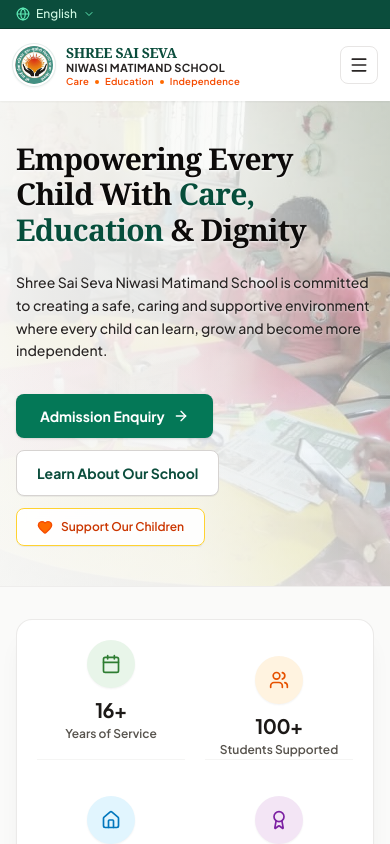
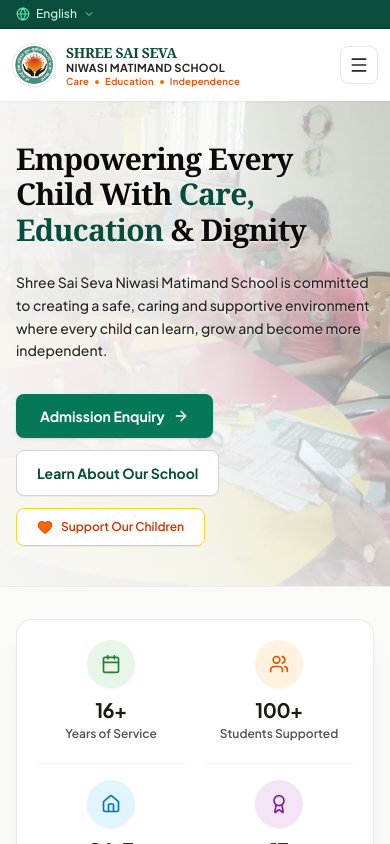
Before and after one commit to CoderShravani/Sai-Seva-School, a React (Vite) app: page / in a window 390 px wide. Shown: the top 844 px of the page. Built offline with nearby package versions, Linux system fonts and the light colour scheme.

Commit message:
Added Trophy icon and updated QuickStats layout

```diff
--- a/src/components/QuickStats.tsx
+++ b/src/components/QuickStats.tsx
@@ -5,7 +5,8 @@
   Home,
   Award,
   BookOpen,
-  Palette
+  Palette,
+  Trophy
 } from 'lucide-react';
 import { useLanguage } from '../context/LanguageContext';
 import { useSchoolData } from '../context/SchoolDataContext';
@@ -51,7 +52,7 @@
       iconColor: 'text-[#C2185B]',
     },
     {
-      icon: Palette,
+      icon: Trophy,
       number: '25+',
       label: language === 'mr' ? 'हस्तकला व कला उपक्रम' : 'Co-curricular Activities',
       circleBg: 'bg-[#E0F2F1]',
@@ -62,11 +63,15 @@
   return (
     <section className="relative -mt-8 z-20 max-w-7xl mx-auto px-4 sm:px-6 lg:px-8">
       <div className="bg-white rounded-2xl sm:rounded-3xl shadow-xl shadow-stone-900/5 border border-stone-200/80 p-5 sm:p-6 lg:p-7">
-        <div className="grid grid-cols-2 md:grid-cols-3 lg:grid-cols-6 gap-5 lg:gap-4 divide-y md:divide-y-0 lg:divide-x divide-stone-100">
+        <div className="grid grid-cols-2 md:grid-cols-3 lg:grid-cols-6 gap-5 lg:gap-4 lg:divide-x divide-stone-100">
           {stats.map((stat, idx) => (
             <div
               key={idx}
-              className={`flex flex-col items-center text-center px-2 ${idx > 0 ? 'pt-4 md:pt-0' : ''}`}
+              className={`flex flex-col items-center text-center px-2 ${
+                idx >= 2 ? 'pt-4 md:pt-0 border-t md:border-t-0 border-stone-100' : ''
+              } ${
+                idx >= 3 ? 'md:pt-4 lg:pt-0 md:border-t lg:border-t-0' : ''
+              }`}
             >
               {/* Pastel Icon Circle Badge */}
               <div className={`w-12 h-12 rounded-full ${stat.circleBg} flex items-center justify-center mb-3 shadow-xs`}>
```
